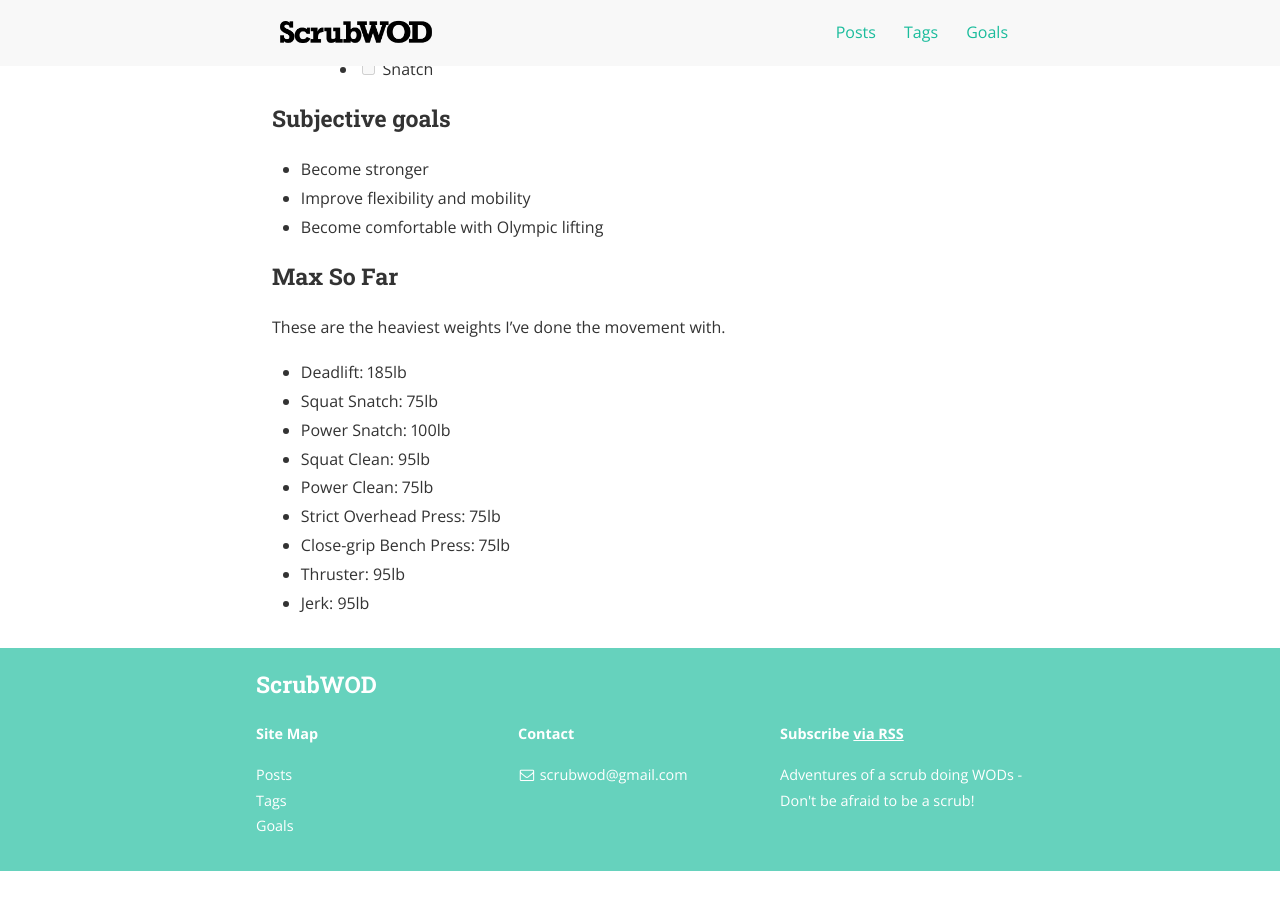
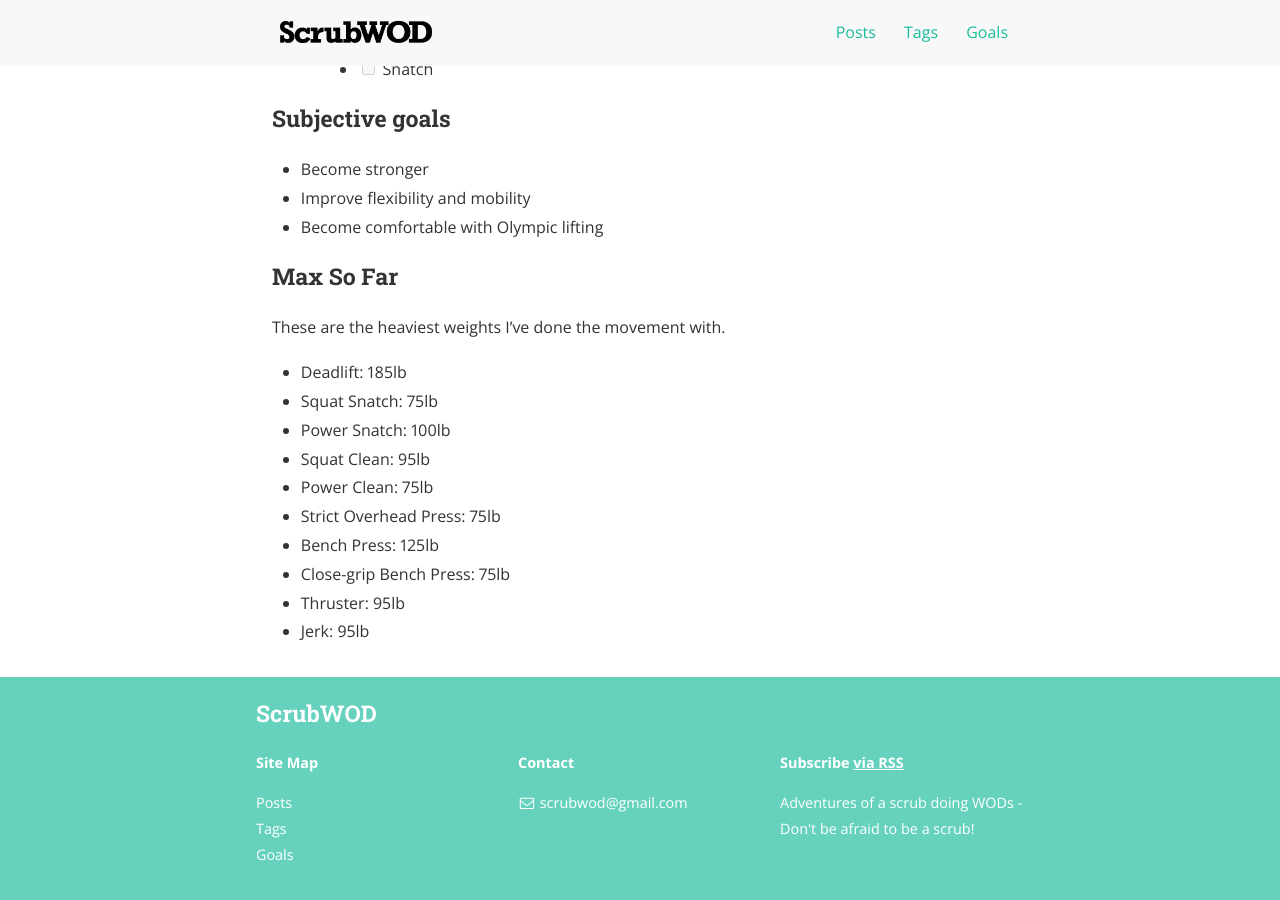
Before and after one commit to scrubwod/scrubwod.github.io, a Jekyll site: the page built from goals.md, in a window 1280 px wide and 900 px high, scrolled down 632 px. Built offline with Jekyll 4.4.1, drawn with Linux system fonts in a browser that asks for light colours; nearby versions of some CDN libraries; before the commit the page ends 1503 px from its top, so only the background shows below that.

Commit message:
[GOALS] Add benchpress PR
Thanks, friendly stranger Patrick. I will never forget your great
mustache, scent of barber shop, and great motivation. Safe travels,
buddy.

```diff
--- a/goals.md
+++ b/goals.md
@@ -40,6 +40,7 @@ These are the heaviest weights I've done the movement with.
 - Squat Clean: 95lb
 - Power Clean: 75lb
 - Strict Overhead Press: 75lb
+- Bench Press: 125lb
 - Close-grip Bench Press: 75lb
 - Thruster: 95lb
 - Jerk: 95lb
```
